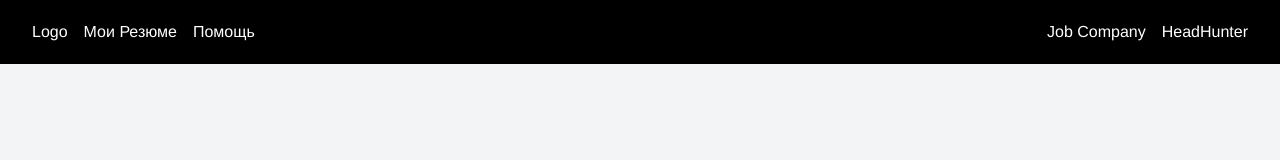
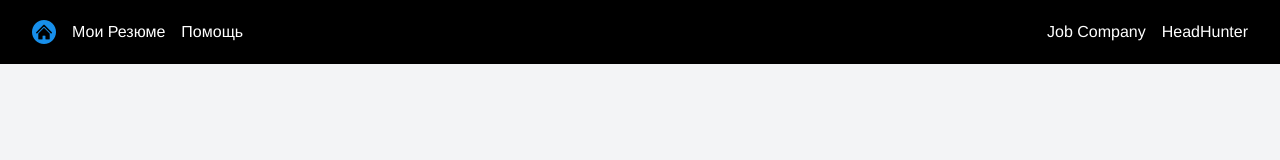
Before and after one commit to husen004/job-search, a React app: page /my-resume in a window 1280 px wide. Shown: the top 160 px of the page. Built offline with nearby package versions, Linux system fonts and the light colour scheme.

Commit message:
asset add. new routes. webpack update

```diff
--- a/package.json
+++ b/package.json
@@ -24,6 +24,7 @@
     "autoprefixer": "^10.4.14",
     "babel-loader": "^10.0.0",
     "css-loader": "^6.0.0",
+    "file-loader": "^6.2.0",
     "html-webpack-plugin": "^5.0.0",
     "jest": "^29.7.0",
     "postcss": "^8.4.21",
@@ -33,6 +34,7 @@
     "ts-jest": "^29.3.4",
     "ts-loader": "^9.5.2",
     "typescript": "^5.8.3",
+    "url-loader": "^4.1.1",
     "webpack": "^5.0.0",
     "webpack-cli": "^4.0.0",
     "webpack-dev-server": "^4.0.0"
--- a/src/components/Navbar.tsx
+++ b/src/components/Navbar.tsx
@@ -1,21 +1,29 @@
-import React from 'react'
-import { Link } from 'react-router-dom'
+import React from 'react';
+import { Link } from 'react-router-dom';
+import homeButton from '../assets/home-button.png';
 
 const Navbar = () => {
   return (
     <nav className='navbar'>
       <div className='navbar_logo'>
-        <h4 className='text-white'>Logo</h4>
+        <Link to={'/'}>
+          <img src={homeButton} alt='navbar_icon' />
+        </Link>
 
+        <Link to={'/my-resume'}>
           <h2 className='text-white'>Мои Резюме</h2>
+        </Link>
+        <Link to={'/help'}>
           <h2 className='text-white'>Помощь</h2>
+        </Link>
       </div>
+
       <ul className="navbar_ul">
         <li><Link to="/jobs" className="text-white hover:underline">Job Company</Link></li>
         <li><Link to="/headhunter" className="text-white hover:underline">HeadHunter</Link></li>
       </ul>
     </nav>
-  )
-}
+  );
+};
 
-export default Navbar
+export default Navbar;
--- a/src/components/ScrollUp.tsx
+++ b/src/components/ScrollUp.tsx
@@ -12,7 +12,7 @@ const ScrollUp: React.FC = () => {
   }, []);
 
   const scrollToTop = () => {
-    window.scrollTo({ top: 0 });
+    window.scrollTo({ top: 0, behavior: 'smooth' });
   };
 
   if (!visible) return null;
@@ -20,10 +20,10 @@ const ScrollUp: React.FC = () => {
   return (
     <button
       onClick={scrollToTop}
-      className='.scroll_up'
+      className="scroll_up"
       aria-label="Scroll to top"
     >
-      Up
+      ↑ Наверх
     </button>
   );
 };
--- /dev/null
+++ b/src/custom.d.ts
@@ -0,0 +1,14 @@
+declare module '*.png' {
+  const content: string;
+  export default content;
+}
+
+declare module '*.jpg' {
+  const content: string;
+  export default content;
+}
+
+declare module '*.svg' {
+  const content: string
+  export default content;
+}
--- a/src/styles/index.css
+++ b/src/styles/index.css
@@ -50,7 +50,8 @@
   /* ScrollUp " */
 
   .scroll_up {
-    @apply fixed bottom-6 right-6 bg-blue-600 text-white px-4 py-2 rounded-full shadow-lg hover:bg-blue-700 transition;
+    @apply fixed bottom-6 right-6 bg-blue-600 text-white px-4 py-2 rounded-full shadow-lg hover:bg-blue-700 transition-all duration-300;
+    z-index: 1000;
   }
 }
 
--- a/webpack.config.js
+++ b/webpack.config.js
@@ -40,6 +40,18 @@ module.exports = {
           'postcss-loader'
         ],
       },
+      {
+        test: /\.(png|jpg|gif)$/i,
+        use: [
+          {
+            loader: 'url-loader',
+            options: {
+              limit: 8192,
+              name: 'static/media/[name].[hash:8].[ext]'
+            }
+          }
+        ]
+      }
     ],
   },
 
```
Also changed, not shown: src/assets/home-button.png (added), 1 other file (tests, documents, lock files or other folders). Lines whose indentation alone changed are shown as unchanged.
